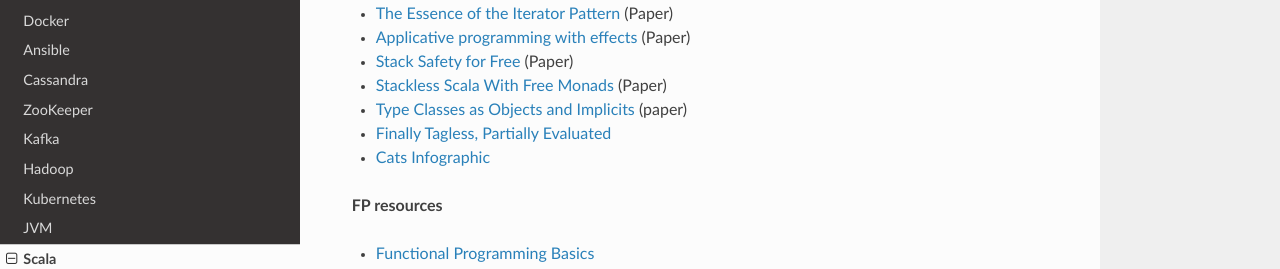
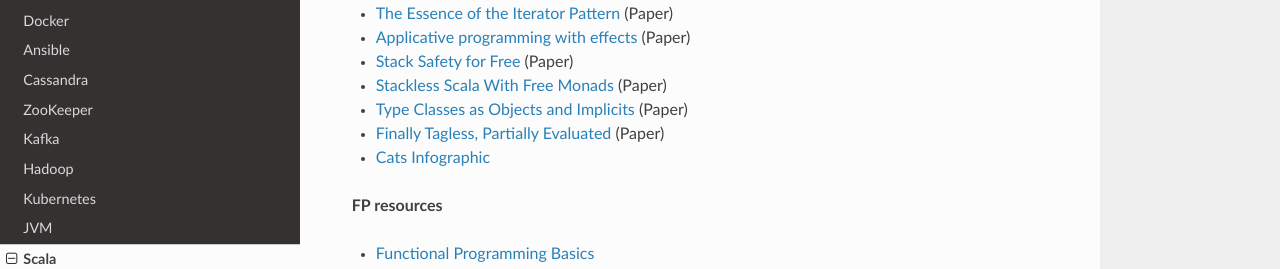
Before and after one commit to niqdev/devops, an MkDocs documentation site: the page built from docs/scala.md, in a window 1280 px wide and 900 px high, scrolled down 680 px. Shown: the part 158-427 px from the top of the window. Built offline with MkDocs 1.6.1, drawn with Linux system fonts in a browser that asks for light colours; nearby versions of some CDN libraries; old or Windows-style settings are respelled for this version of MkDocs.

Commit message:
doc: update scala

```diff
--- a/docs/scala.md
+++ b/docs/scala.md
@@ -33,8 +33,8 @@
 * [Applicative programming with effects](http://www.staff.city.ac.uk/~ross/papers/Applicative.pdf) (Paper)
 * [Stack Safety for Free](http://functorial.com/stack-safety-for-free/index.pdf) (Paper)
 * [Stackless Scala With Free Monads](http://blog.higher-order.com/assets/trampolines.pdf) (Paper)
-* [Type Classes as Objects and Implicits](http://ropas.snu.ac.kr/~bruno/papers/TypeClasses.pdf) (paper)
-* [Finally Tagless, Partially Evaluated](http://okmij.org/ftp/tagless-final/JFP.pdf)
+* [Type Classes as Objects and Implicits](http://ropas.snu.ac.kr/~bruno/papers/TypeClasses.pdf) (Paper)
+* [Finally Tagless, Partially Evaluated](http://okmij.org/ftp/tagless-final/JFP.pdf) (Paper)
 * [Cats Infographic](https://github.com/tpolecat/cats-infographic)
 
 **FP resources**
```
